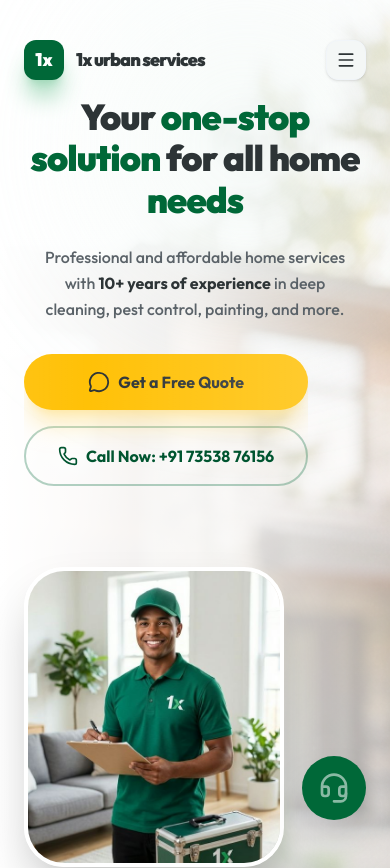
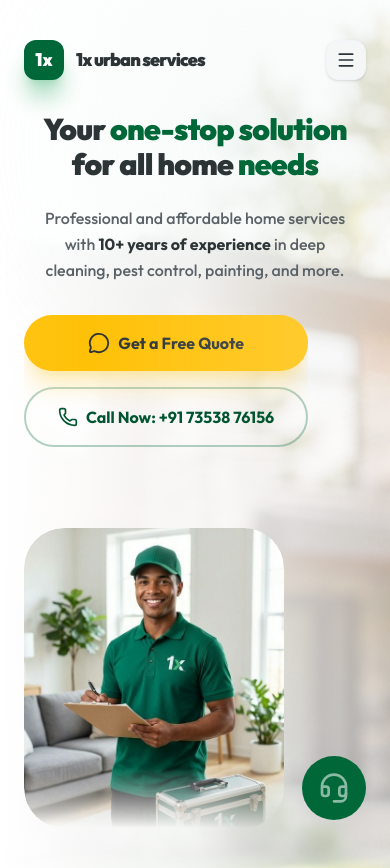
Before and after one commit to CODTECHIT/1x-urban-services, a Next.js app: page / in a window 390 px wide. Shown: the top 868 px of the page. Built offline with nearby package versions, Linux system fonts and the light colour scheme.

Commit message:
Optimize mobile responsiveness and typography

```diff
--- a/src/app/page.tsx
+++ b/src/app/page.tsx
@@ -29,7 +29,7 @@ import { AnimatedCounter } from '@/components/AnimatedCounter';
 import { Reveal } from '@/components/Reveal';
 
 const Hero = () => (
-  <section className="relative min-h-[85vh] flex flex-col pt-24 lg:pt-32 pb-8 lg:pb-16 overflow-hidden bg-white">
+  <section className="relative min-h-[85vh] flex flex-col pt-28 lg:pt-32 pb-8 lg:pb-16 overflow-hidden bg-white">
     {/* Background Image with Overlay */}
     <div className="absolute inset-0 z-0">
       <Image
@@ -50,7 +50,7 @@ const Hero = () => (
         {/* Left Content */}
         <div className="space-y-6 lg:space-y-7 max-w-2xl text-center lg:text-left mx-auto lg:mx-0">
           <Reveal direction="up" delay={0.2}>
-            <h1 className="text-4xl sm:text-5xl lg:text-6xl font-black leading-[1.15] tracking-tight text-slate-800">
+            <h1 className="text-3xl sm:text-5xl lg:text-6xl font-black leading-[1.15] tracking-tight text-slate-800">
               Your <span className="text-emerald-600">one-stop</span> <br className="hidden sm:block" />
               <span className="text-emerald-600">solution</span> for all <br className="hidden sm:block" />
               <span className="text-slate-800">home</span> <span className="text-emerald-600">needs</span>
@@ -78,7 +78,10 @@ const Hero = () => (
             <div className="relative group">
               {/* Main Character Image */}
               <div className="relative w-[260px] h-[300px] lg:w-[400px] lg:h-[440px] z-10 lg:mr-12">
-                <div className="absolute inset-0 rounded-[2.5rem] overflow-hidden shadow-2xl border-4 border-white">
+                <div
+                  className="absolute inset-0 rounded-[2.5rem] overflow-hidden"
+                  style={{ maskImage: 'linear-gradient(to bottom, black 80%, transparent 100%)', WebkitMaskImage: 'linear-gradient(to bottom, black 80%, transparent 100%)' }}
+                >
                   <Image
                     src="/hero-image.jpg"
                     alt="Service Professional"
@@ -312,7 +315,7 @@ const ContactUs = () => {
                       required
                       value={formData.name}
                       onChange={(e) => setFormData({ ...formData, name: e.target.value })}
-                      className="w-full bg-slate-50 border-2 border-slate-100 rounded-[1.5rem] px-8 py-5 focus:border-emerald-500 focus:bg-white focus:outline-none transition-all font-bold placeholder:text-slate-300"
+                      className="w-full bg-slate-50 border-2 border-slate-100 rounded-[1.5rem] px-8 py-5 focus:border-emerald-500 focus:bg-white focus:outline-none transition-all font-bold placeholder:text-slate-300 text-base"
                       placeholder="Johnathan Doe"
                     />
                   </div>
@@ -323,7 +326,7 @@ const ContactUs = () => {
                       required
                       value={formData.message}
                       onChange={(e) => setFormData({ ...formData, message: e.target.value })}
-                      className="w-full bg-slate-50 border-2 border-slate-100 rounded-[1.25rem] px-6 py-4 focus:border-emerald-500 focus:bg-white focus:outline-none transition-all font-bold placeholder:text-slate-300 resize-none"
+                      className="w-full bg-slate-50 border-2 border-slate-100 rounded-[1.25rem] px-6 py-4 focus:border-emerald-500 focus:bg-white focus:outline-none transition-all font-bold placeholder:text-slate-300 resize-none text-base"
                       placeholder="How can we help you today?"
                     ></textarea>
                   </div>
--- a/src/app/services/[slug]/[subservice]/page.tsx
+++ b/src/app/services/[slug]/[subservice]/page.tsx
@@ -94,7 +94,7 @@ export default async function SubServiceDetailPage({ params }: Props) {
                             </div>
                         </Reveal>
                         <Reveal direction="up" delay={0.3}>
-                            <h1 className="text-4xl sm:text-5xl md:text-7xl font-black mb-6 tracking-tight leading-tight">
+                            <h1 className="text-3xl sm:text-5xl md:text-7xl font-black mb-6 tracking-tight leading-tight">
                                 {subService.name}
                             </h1>
                         </Reveal>
--- a/src/app/services/[slug]/page.tsx
+++ b/src/app/services/[slug]/page.tsx
@@ -80,7 +80,7 @@ export default async function ServiceDetailPage({ params }: Props) {
                         </Link>
                     </Reveal>
                     <Reveal direction="up" delay={0.2}>
-                        <h1 className="text-4xl sm:text-5xl md:text-7xl font-black mb-6 tracking-tight leading-tight">
+                        <h1 className="text-3xl sm:text-5xl md:text-7xl font-black mb-6 tracking-tight leading-tight">
                             {service.name}
                         </h1>
                     </Reveal>
```
